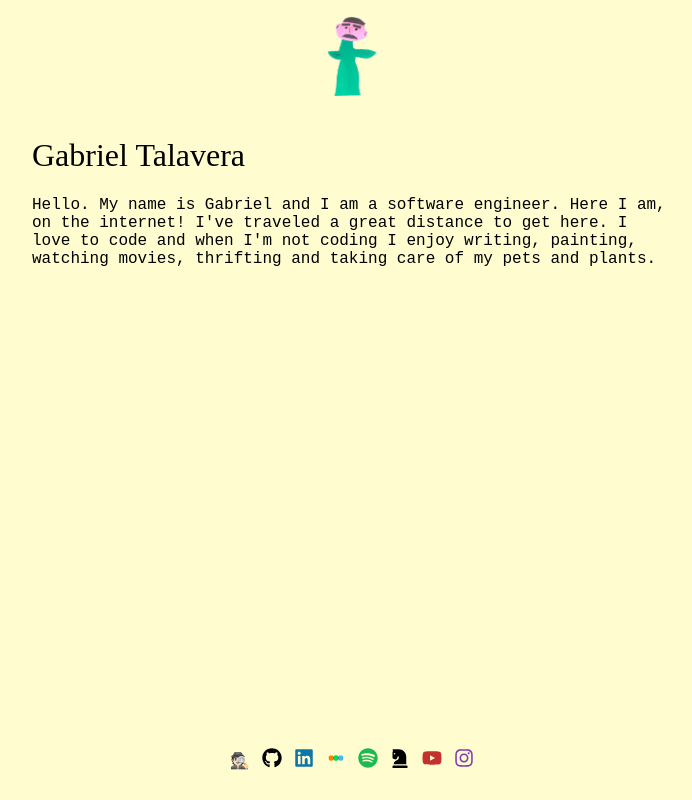
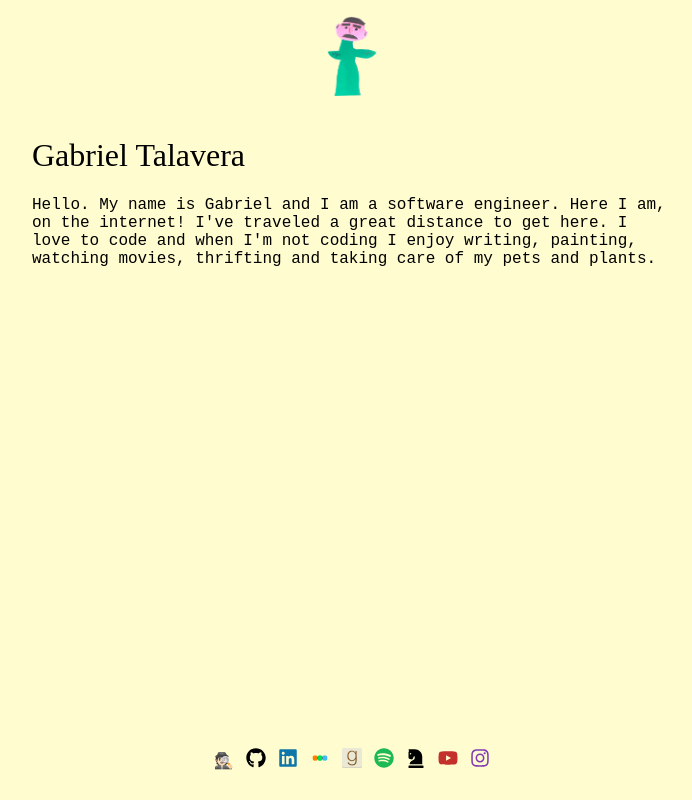
Before and after one commit to gabrieltal/plantperson, a React (Create React App) app: page /#/ in a window 1280 px wide. Shown: the whole page, without its empty margins (288-980 px from the left). Built offline with nearby package versions, Linux system fonts and the light colour scheme; a web font is replaced by a local one.

Commit message:
add goodreads

```diff
--- a/src/components/Home.jsx
+++ b/src/components/Home.jsx
@@ -1,6 +1,7 @@
 import React from 'react';
 import chess from '../assets/images/chess.svg';
 import github from '../assets/images/github.svg';
+import goodreads from '../assets/images/goodreads.svg';
 import instagram from '../assets/images/instagram.svg';
 import letterboxd from '../assets/images/letterboxd.svg';
 import linkedin from '../assets/images/linkedin.svg';
@@ -25,7 +26,8 @@ export default class Home extends React.Component {
               <a className="mx-2 email no-underline" href="mailto:oldgrandpagabriel@gmail.com" target="_blank" rel="noopener noreferrer"><span className="email-icon">🕵🏻</span><span className="sr-only">Email</span></a>
               <a className="mx-2" href="https://www.github.com/gabrieltal" target="_blank" rel="noopener noreferrer"><img alt="github" src={github} /><span className="sr-only">Github</span></a>
               <a className="mx-2" href="https://www.linkedin.com/in/gvtalavera/" target="_blank" rel="noopener noreferrer"><img alt="linkedin" src={linkedin}/><span className="sr-only">LinkedIn</span></a>
-              <a className="mx-2" href="https://boxd.it/3kULv" target="_blank" rel="noopener noreferrer"><img alt="letterboxd" src={letterboxd} /><span className="sr-only">LetterBoxD</span></a>
+              <a className="mx-2" href="https://boxd.it/3kULv" target="_blank" rel="noopener noreferrer"><img alt="letterboxd" src={letterboxd} /><span className="sr-only">Letterboxd</span></a>
+              <a className="mx-2" href="https://www.goodreads.com/user/show/144791867-gabriel-talavera" target="_blank" rel="noopener noreferrer"><img alt="goodreads" src={goodreads} /><span className="sr-only">Good Reads</span></a>
               <a className="mx-2" href="https://open.spotify.com/user/nano_egg?si=70OCbiv_R62yYdAPDpfZyQ" target="_blank" rel="noopener noreferrer"><img alt="spotify" src={spotify}/><span className="sr-only">Spotify</span></a>
               <a className="mx-2" href="https://chess.com/member/plant_person" target="_blank" rel="noopener noreferrer"><img alt="chess" src={chess}/><span className="sr-only">Chess</span></a>
               <a className="mx-2" href="https://www.youtube.com/channel/UCKRJ1N_6m16aQEqviKk5Hxw" target="_blank" rel="noopener noreferrer"><img alt="youtube" src={youtube}/><span className="sr-only">Youtube</span></a>
```
Also changed, not shown: src/assets/images/goodreads.svg (added).
